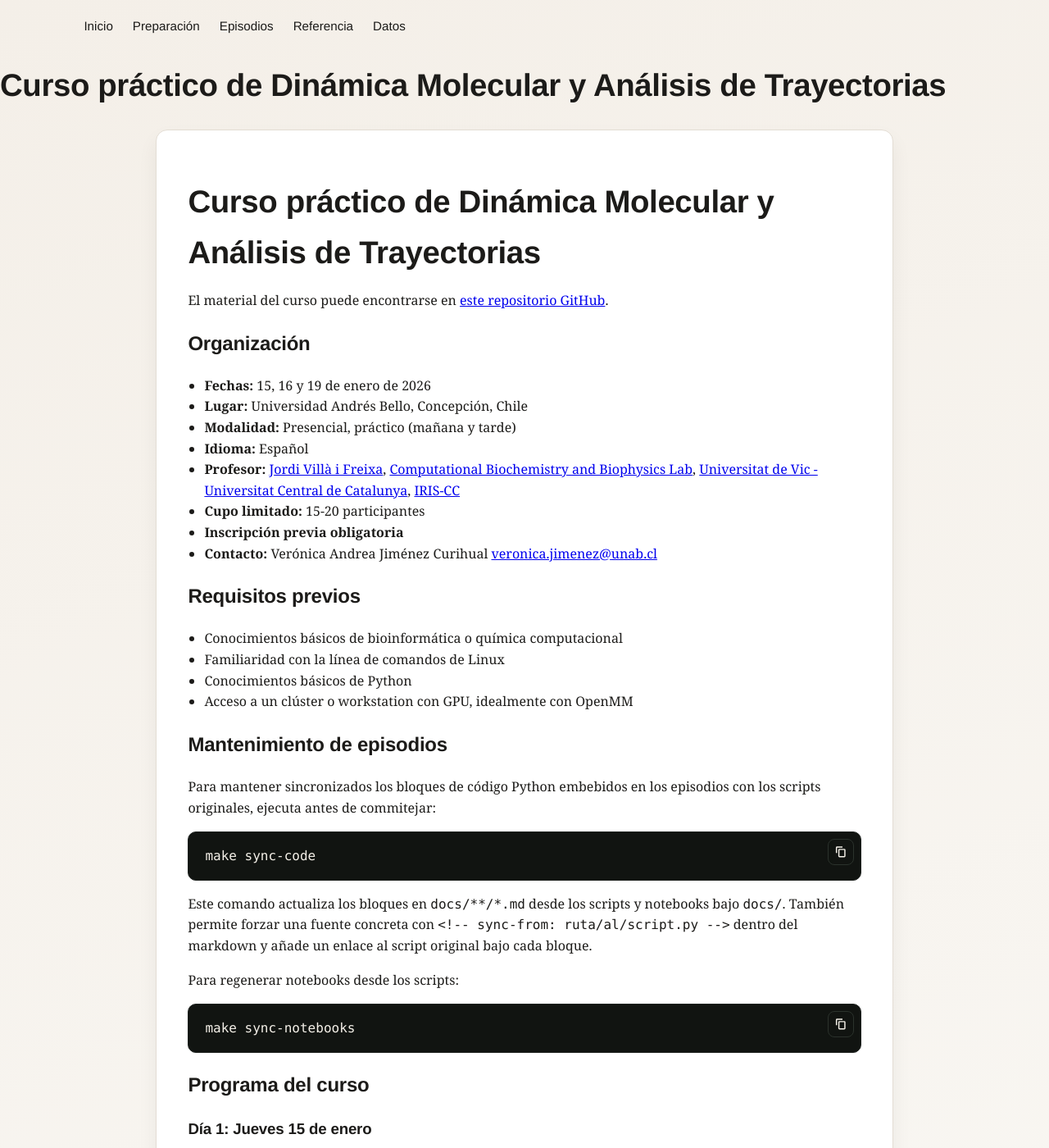
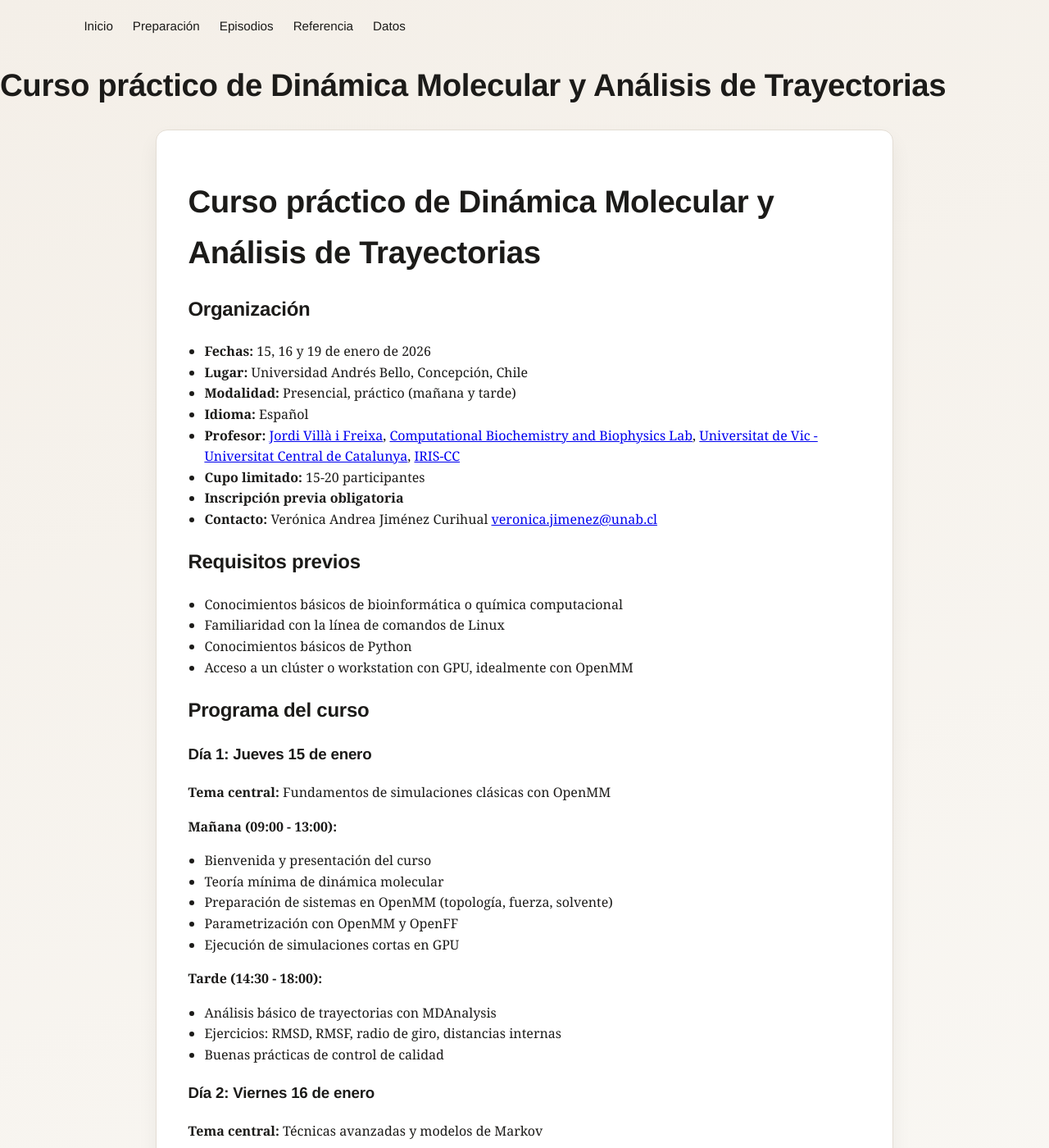
Before and after one commit to Biocomputing-Teaching/Curso-MD-Analisis, a Jekyll site: the page built from docs/index.md, in a window 1280 px wide and 1400 px high. Shown: the whole window at 82% size. Built offline with Jekyll 4.4.1, drawn with Linux system fonts in a browser that asks for light colours; our own code applies the rules of GitHub Pages for plain Markdown files.

Commit message:
millora index

````diff
--- a/docs/index.md
+++ b/docs/index.md
@@ -5,8 +5,6 @@ permalink: /
 ---
 
 # Curso práctico de Dinámica Molecular y Análisis de Trayectorias
-
-El material del curso puede encontrarse en [este repositorio GitHub](https://github.com/Biocomputing-Teaching/Curso-MD-Analisis).
 
 ## Organización
 
@@ -25,26 +23,6 @@ El material del curso puede encontrarse en [este repositorio GitHub](https://git
 - Familiaridad con la línea de comandos de Linux
 - Conocimientos básicos de Python
 - Acceso a un clúster o workstation con GPU, idealmente con OpenMM
-
-## Mantenimiento de episodios
-
-Para mantener sincronizados los bloques de código Python embebidos en los
-episodios con los scripts originales, ejecuta antes de commitejar:
-
-```bash
-make sync-code
-```
-
-Este comando actualiza los bloques en `docs/**/*.md` desde los scripts y
-notebooks bajo `docs/`. También permite forzar una fuente concreta con
-`<!-- sync-from: ruta/al/script.py -->` dentro del markdown y añade un enlace
-al script original bajo cada bloque.
-
-Para regenerar notebooks desde los scripts:
-
-```bash
-make sync-notebooks
-```
 
 ## Programa del curso
 
````
